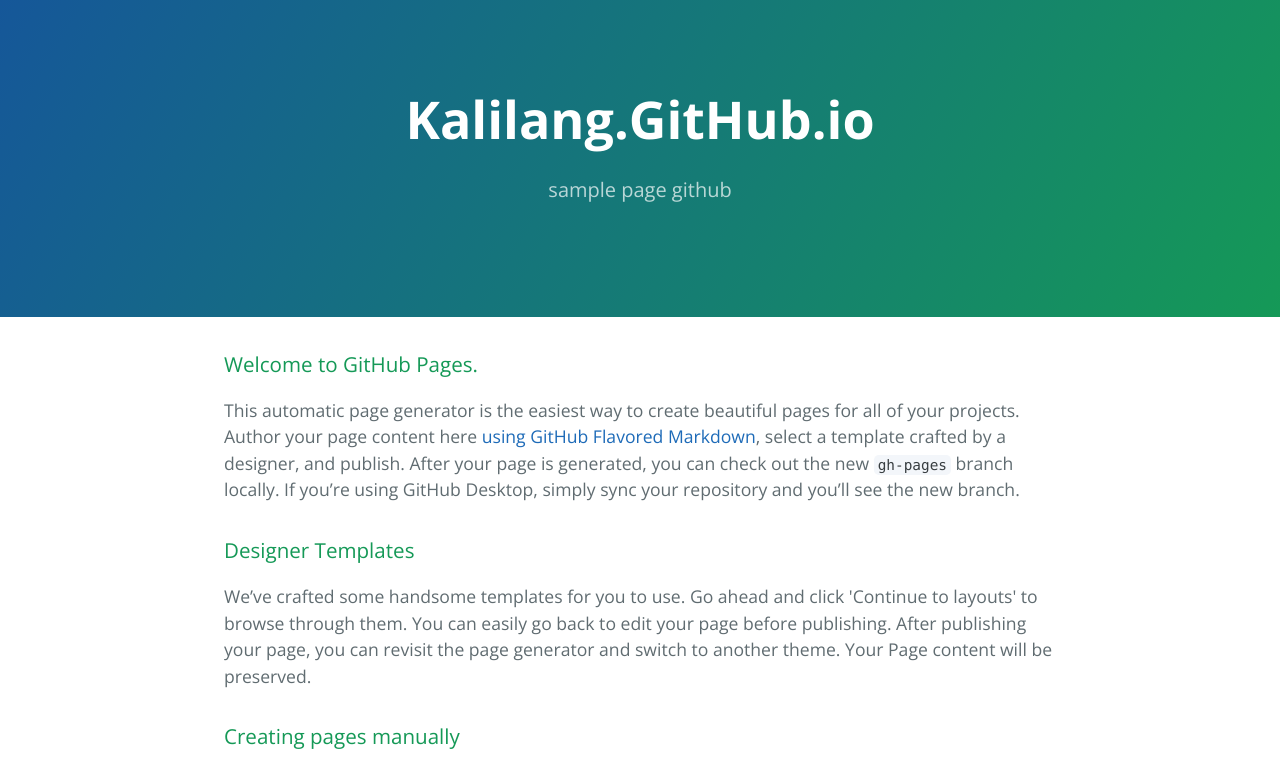
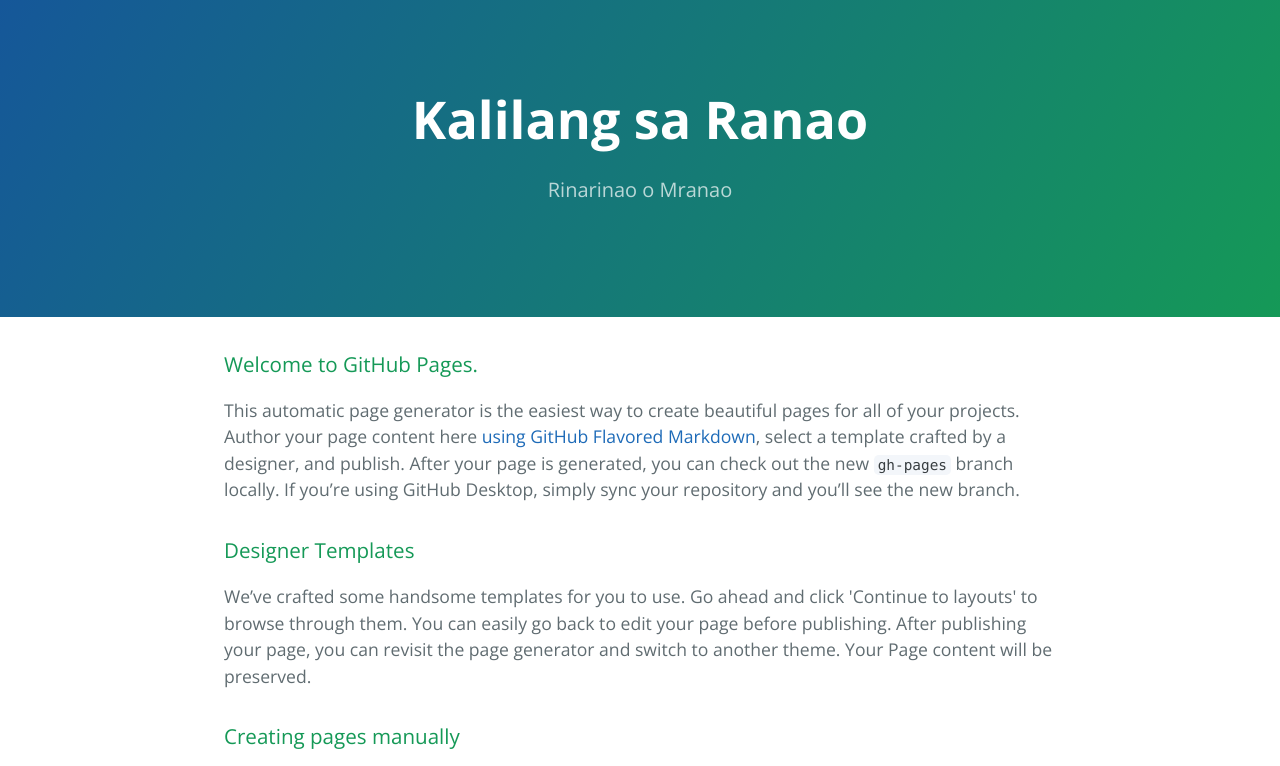
Before and after one commit to kalilang/kalilang.github.io, a plain HTML site: page index.html in a window 1280 px wide. Shown: the top 766 px of the page. Drawn offline with nearby package versions, Linux system fonts and the light colour scheme.

Commit message:
added a friendlier title and tagline

```diff
--- a/index.html
+++ b/index.html
@@ -2,7 +2,7 @@
 <html lang="en-us">
   <head>
     <meta charset="UTF-8">
-    <title>Kalilang.GitHub.io by kalilang</title>
+    <title>Kalilang.Github.io </title>
     <meta name="viewport" content="width=device-width, initial-scale=1">
     <link rel="stylesheet" type="text/css" href="stylesheets/normalize.css" media="screen">
     <link href='https://fonts.googleapis.com/css?family=Open+Sans:400,700' rel='stylesheet' type='text/css'>
@@ -11,8 +11,8 @@
   </head>
   <body>
     <section class="page-header">
-      <h1 class="project-name">Kalilang.GitHub.io</h1>
-      <h2 class="project-tagline">sample page github</h2>
+      <h1 class="project-name">Kalilang sa Ranao</h1>
+      <h2 class="project-tagline">Rinarinao o Mranao</h2>
     </section>
 
     <section class="main-content">
```
